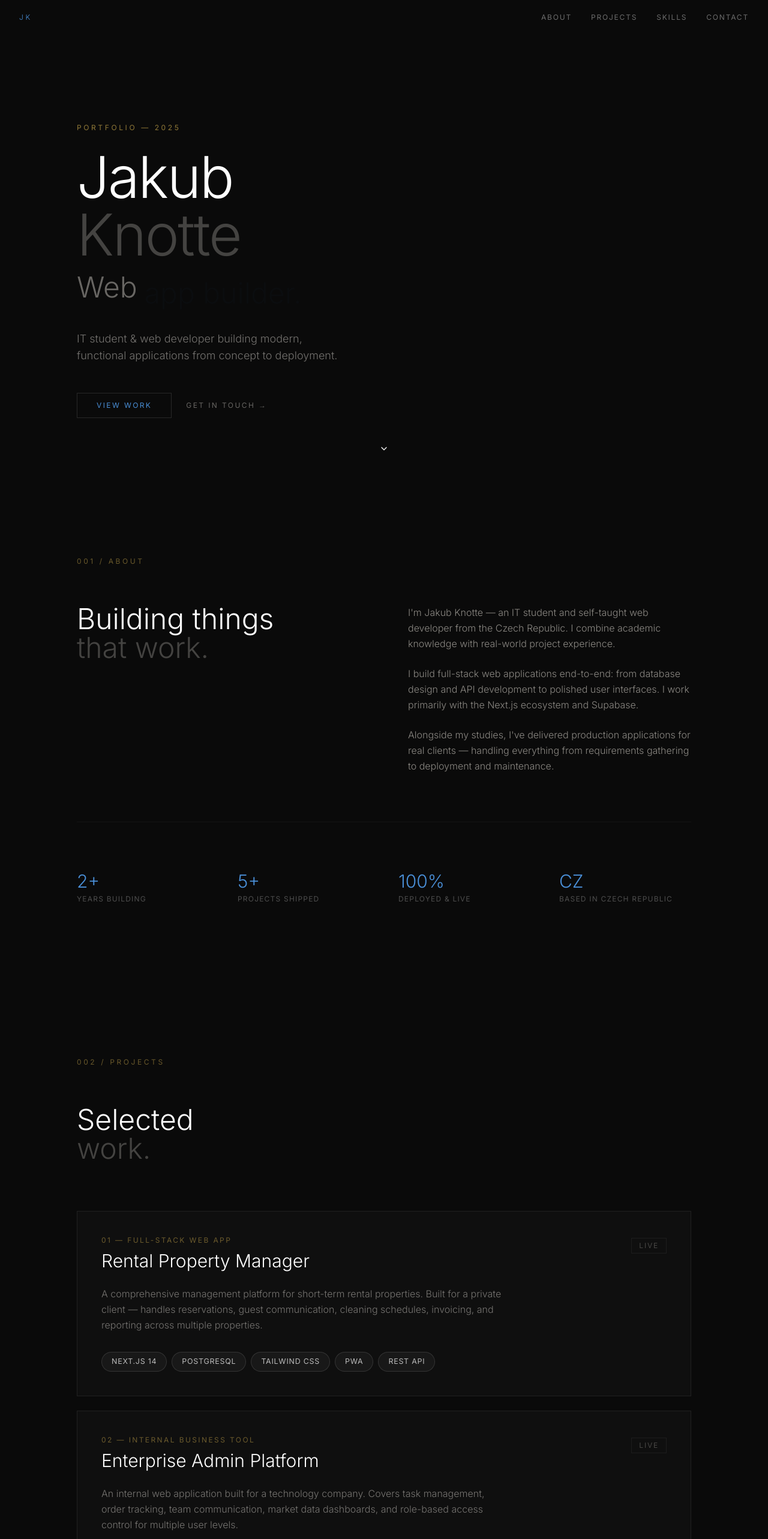
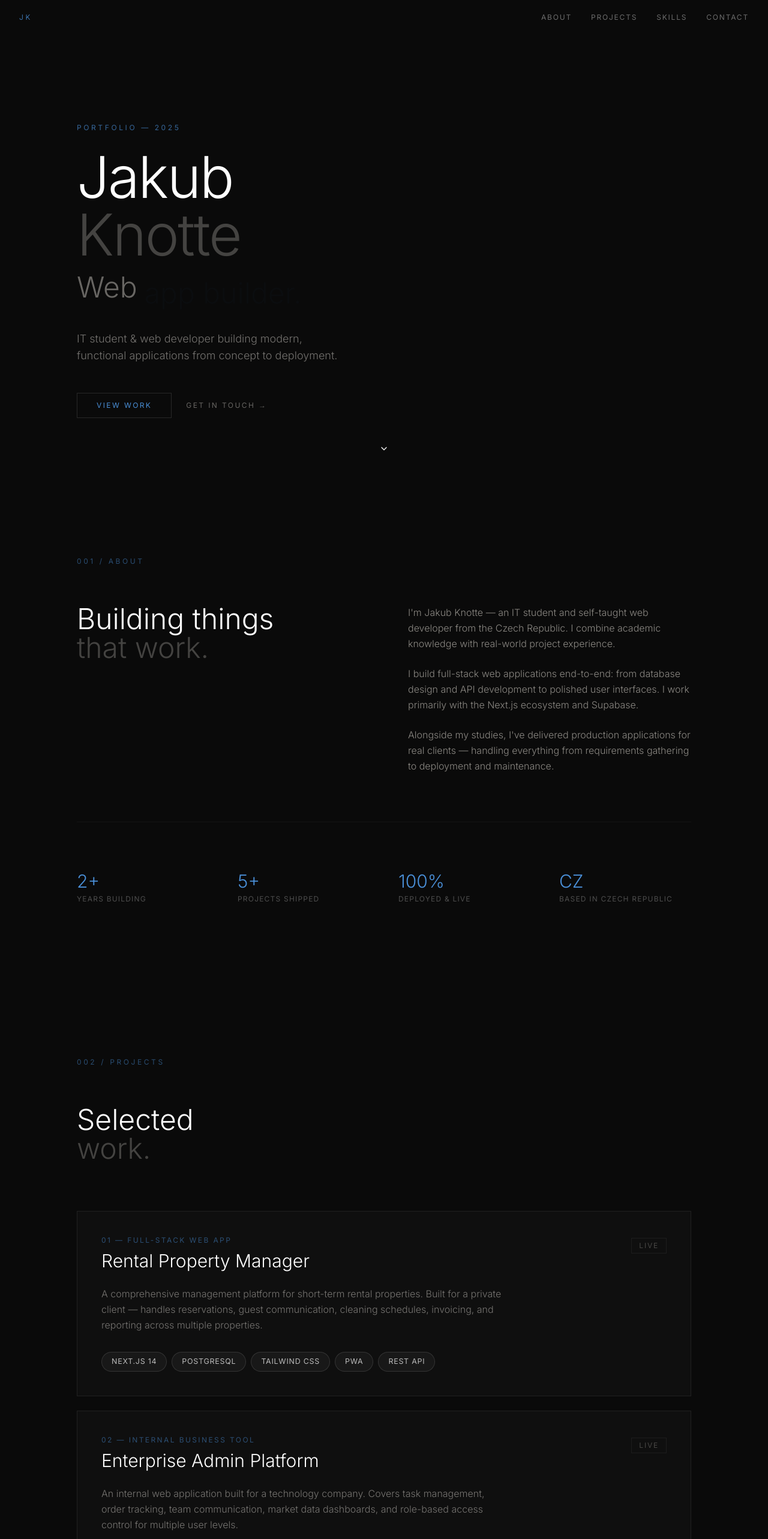
Before and after one commit to knottejakub-png/portfolio, a Next.js app: page / in a window 1280 px wide. Shown: the top 2566 px of the page at 60% size. Built offline with nearby package versions, Linux system fonts and the light colour scheme.

Commit message:
style: final gold color cleanup via regex

```diff
--- a/src/app/page.js
+++ b/src/app/page.js
@@ -161,7 +161,7 @@ function Hero() {
           transition={{ delay: 0.2, duration: 1 }}
           className="mb-6"
         >
-          <span className="text-xs tracking-[0.3em] uppercase text-[rgba(201,168,76,0.7)]">
+          <span className="text-xs tracking-[0.3em] uppercase text-[rgba(74,144,217,0.7)]">
             Portfolio — 2025
           </span>
         </motion.div>
@@ -247,7 +247,7 @@ function About() {
     <section id="about" className="py-32 px-8 md:px-20">
       <div className="max-w-5xl mx-auto">
         <FadeIn>
-          <span className="text-xs tracking-[0.3em] uppercase text-[rgba(201,168,76,0.5)] block mb-16">
+          <span className="text-xs tracking-[0.3em] uppercase text-[rgba(74,144,217,0.5)] block mb-16">
             001 / About
           </span>
         </FadeIn>
@@ -305,7 +305,7 @@ function Projects() {
     <section id="projects" className="py-32 px-8 md:px-20">
       <div className="max-w-5xl mx-auto">
         <FadeIn>
-          <span className="text-xs tracking-[0.3em] uppercase text-[rgba(201,168,76,0.5)] block mb-16">
+          <span className="text-xs tracking-[0.3em] uppercase text-[rgba(74,144,217,0.5)] block mb-16">
             002 / Projects
           </span>
         </FadeIn>
@@ -323,7 +323,7 @@ function Projects() {
               <div className="project-card p-8 md:p-10">
                 <div className="flex justify-between items-start mb-6">
                   <div>
-                    <span className="text-xs tracking-[0.2em] text-[rgba(201,168,76,0.5)] uppercase block mb-2">
+                    <span className="text-xs tracking-[0.2em] text-[rgba(74,144,217,0.5)] uppercase block mb-2">
                       {p.id} — {p.category}
                     </span>
                     <h3 className="text-2xl md:text-3xl font-light">{p.name}</h3>
@@ -358,7 +358,7 @@ function Skills() {
     <section id="skills" className="py-32 px-8 md:px-20">
       <div className="max-w-5xl mx-auto">
         <FadeIn>
-          <span className="text-xs tracking-[0.3em] uppercase text-[rgba(201,168,76,0.5)] block mb-16">
+          <span className="text-xs tracking-[0.3em] uppercase text-[rgba(74,144,217,0.5)] block mb-16">
             003 / Skills
           </span>
         </FadeIn>
@@ -406,7 +406,7 @@ function Contact() {
     <section id="contact" className="py-32 px-8 md:px-20 border-t border-[rgba(255,255,255,0.04)]">
       <div className="max-w-5xl mx-auto">
         <FadeIn>
-          <span className="text-xs tracking-[0.3em] uppercase text-[rgba(201,168,76,0.5)] block mb-16">
+          <span className="text-xs tracking-[0.3em] uppercase text-[rgba(74,144,217,0.5)] block mb-16">
             004 / Contact
           </span>
         </FadeIn>
```
